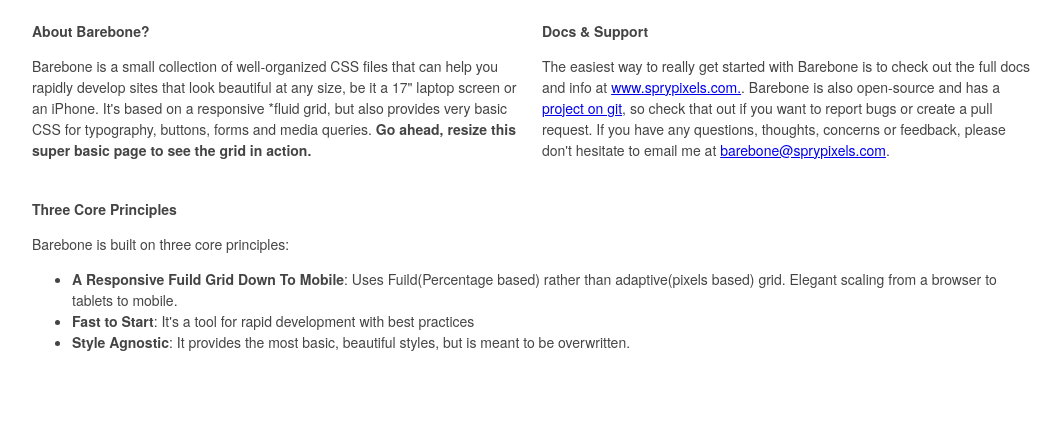
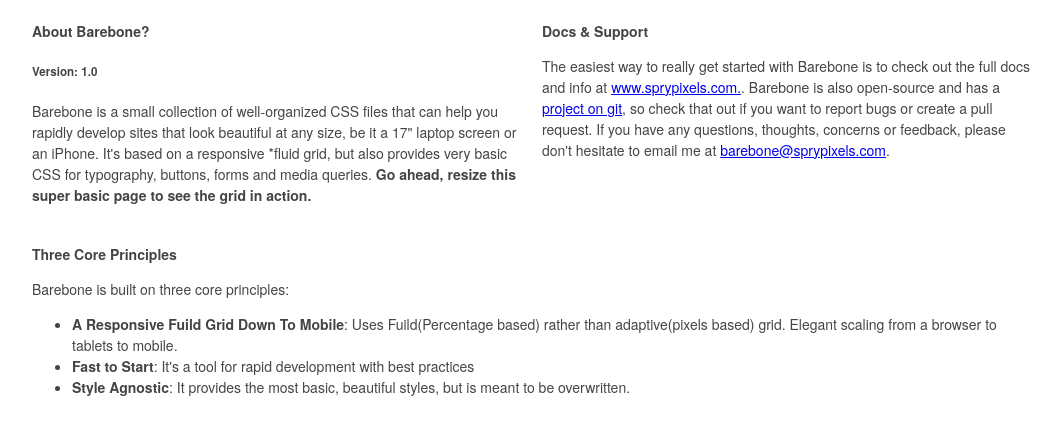
Before and after one commit to dayaki/Barebone, a plain HTML site: page index.html in a window 1280 px wide. Shown: the part 91-526 px from the top of the page, without its empty margins (108-1169 px from the left). Drawn offline with Linux system fonts and the light colour scheme.

Commit message:
Add version number

```diff
--- a/css/barebone.css
+++ b/css/barebone.css
@@ -1,5 +1,6 @@
 /*
 * Barebone
+* Version: 1.0
 * Copyright 2012, Dayo Akinkuowo
 * www.sprypixels.com/barebone
 * Free to use under the MIT license.
--- a/css/style.css
+++ b/css/style.css
@@ -1,5 +1,6 @@
 /*
 * Barebone
+* Version: 1.0
 * Copyright 2012, Dayo Akinkuowo
 * www.sprypixels.com/barebone
 * Free to use under the MIT license.
--- a/index.html
+++ b/index.html
@@ -60,6 +60,7 @@
 		</div>
 		<div class="grid_6">
 			<h3>About Barebone?</h3>
+			<h5>Version: 1.0</h5>
 			<p>Barebone is a small collection of well-organized CSS files that can help you rapidly develop sites that look beautiful at any size, be it a 17" laptop screen or an iPhone. It's based on a responsive *fluid grid, but also provides very basic CSS for typography, buttons, forms and media queries. <strong>Go ahead, resize this super basic page to see the grid in action.</strong></p>
 		</div>
 		<div class="grid_6 omega">
```
